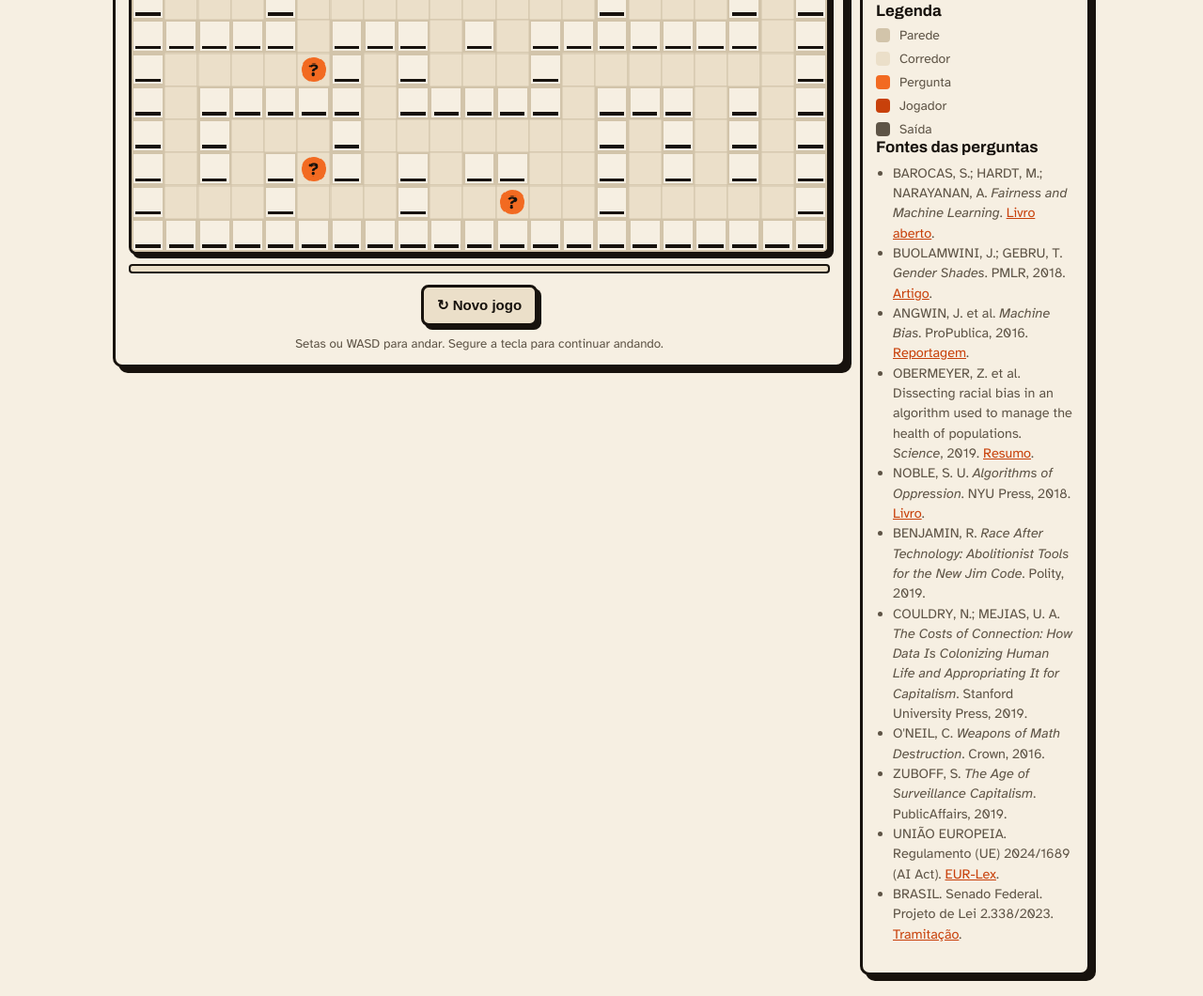
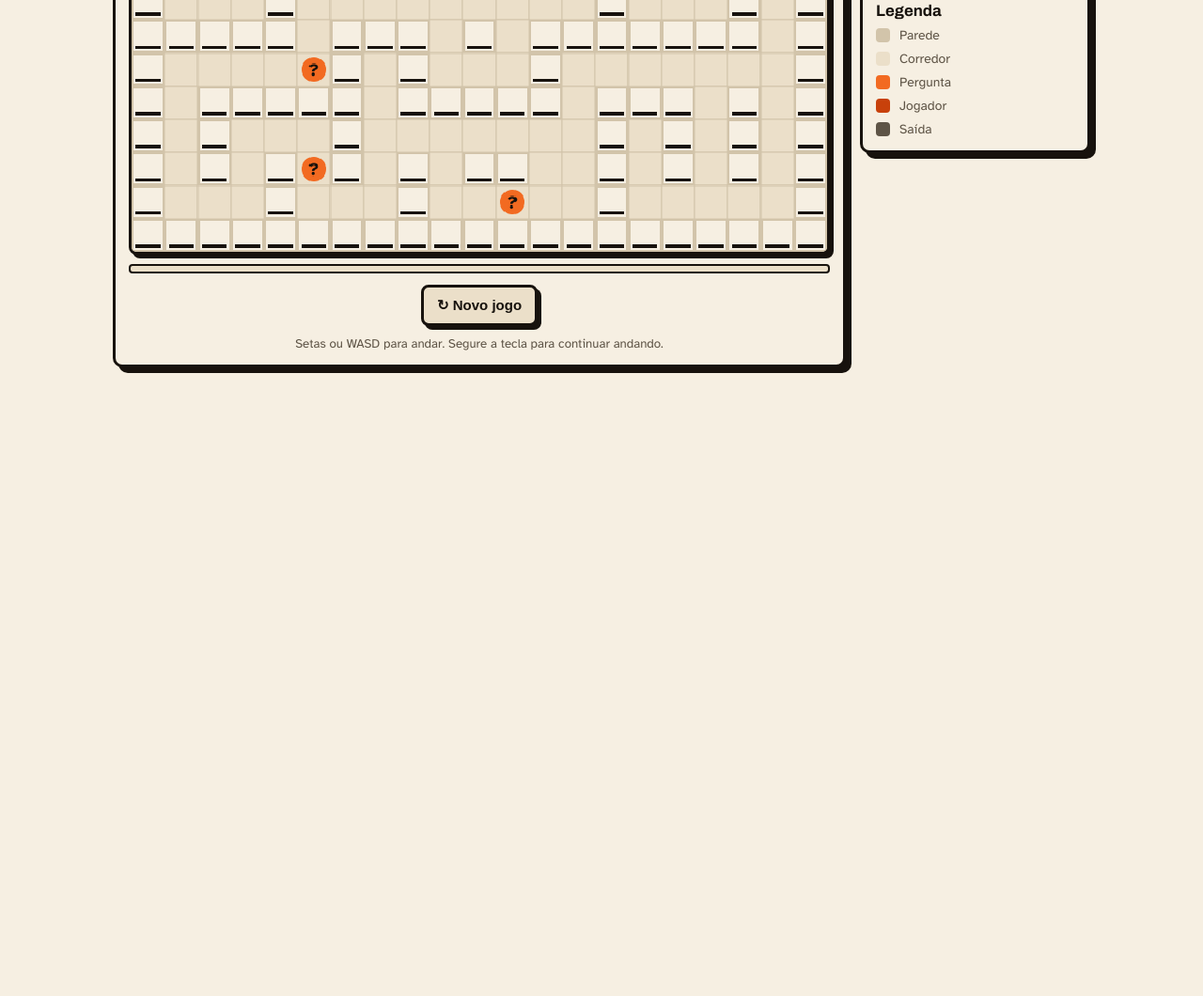
Before and after one commit to YureZeta/Atividade-COMPSOC, a plain HTML site: page labirinto.html in a window 1280 px wide. Shown: the part 418-1478 px from the top of the page at 94% size. After the commit the page ends 831 px from the top, so only its background shows below. Drawn offline with Linux system fonts and the light colour scheme.

Commit message:
Acessibilidade

```diff
--- a/labirinto.css
+++ b/labirinto.css
@@ -7,7 +7,7 @@ body{margin:0;min-height:100vh;padding:22px 12px;background:var(--bg);color:var(
 :focus-visible{outline:3px solid var(--gold);outline-offset:3px}
 main{width:min(1040px,100%);margin:auto}
 header{text-align:center;margin-bottom:16px}h1,h2{font-family:var(--display);line-height:1.05}h1{font-size:clamp(1.7rem,4vw,2.5rem);margin:0 0 5px}header p{margin:0;color:var(--muted)}
-/* Tabuleiro, HUD e painel lateral com instruções/legenda/fontes. */
+/* Tabuleiro, HUD e painel lateral com instruções e legenda. */
 .layout{display:grid;grid-template-columns:minmax(0,1fr) 245px;gap:15px;align-items:start}
 .panel,.side{background:var(--panel);border:3px solid var(--edge);border-radius:10px;padding:14px;box-shadow:6px 6px 0 var(--shadow)}
 .hud{display:flex;gap:8px 18px;flex-wrap:wrap;justify-content:space-between;margin:0 2px 12px;font-weight:700}
@@ -22,7 +22,6 @@ button.secondary{background:var(--paper-2);color:var(--text)}
 .hint{text-align:center;color:var(--muted);font-size:.83rem;margin:10px 0 0}
 .side h2{font-size:1.05rem;margin:2px 0 8px}.side p,.side li{font-size:.9rem;color:var(--muted);line-height:1.48}.side ul{padding-left:18px;margin:8px 0 16px}
 .legend{display:grid;grid-template-columns:17px 1fr;gap:8px;align-items:center;font-size:.87rem;color:var(--muted)}.swatch{width:15px;height:15px;border-radius:4px}
-.source-list{font-size:.82rem!important}.source-list a{color:var(--machine)}
 .progress{height:10px;background:var(--paper-2);border:2px solid var(--edge);border-radius:4px;overflow:hidden;margin-top:10px}.progress>div{height:100%;width:0;background:var(--gold);transition:width .25s}
 .mobile-pad{display:none;grid-template-columns:repeat(3,48px);gap:6px;justify-content:center;margin-top:12px}.mobile-pad button{padding:10px 0;font-size:1.1rem}.mobile-pad button:nth-child(1){grid-column:2}.mobile-pad button:nth-child(2){grid-column:1;grid-row:2}.mobile-pad button:nth-child(3){grid-column:2;grid-row:2}.mobile-pad button:nth-child(4){grid-column:3;grid-row:2}
 /* Diálogos para perguntas e conclusão de fase. */
@@ -31,5 +30,5 @@ button.secondary{background:var(--paper-2);color:var(--text)}
 .tag{font-size:.75rem;text-transform:uppercase;letter-spacing:.13em;color:var(--gold);font-weight:850}.dialog h2{margin:8px 0}.dialog p{color:var(--text);line-height:1.5}
 .answers{display:grid;gap:9px;margin-top:15px}.answers button{text-align:left;background:var(--paper-2);color:var(--text);border:2px solid var(--edge);line-height:1.35}.answers button.correct{border-color:var(--edge);background:var(--machine-soft);box-shadow:4px 4px 0 var(--shadow)}.answers button.wrong{border-color:var(--alert);background:var(--alert-soft);box-shadow:4px 4px 0 var(--alert)}
 .feedback{min-height:45px;margin-top:12px;line-height:1.45;color:var(--text)}.actions{display:flex;justify-content:flex-end;gap:8px;margin-top:12px}
-@media(max-width:760px){.layout{grid-template-columns:1fr}.side{display:grid;grid-template-columns:1fr 1fr;gap:8px}.side h2{grid-column:1/-1}.side .sources{grid-column:1/-1}.mobile-pad{display:grid}}
+@media(max-width:760px){.layout{grid-template-columns:1fr}.side{display:grid;grid-template-columns:1fr 1fr;gap:8px}.side h2{grid-column:1/-1}.mobile-pad{display:grid}}
 @media(max-width:480px){body{padding:14px 7px}.panel,.side{padding:9px}.side{grid-template-columns:1fr}.hud{font-size:.88rem}}
--- a/labirinto.html
+++ b/labirinto.html
@@ -38,19 +38,6 @@
     <span class="swatch" style="background:var(--machine)"></span><span>Jogador</span>
     <span class="swatch" style="background:var(--purple)"></span><span>Saída</span>
   </div></div>
-  <div class="sources"><h2>Fontes das perguntas</h2><ul class="source-list">
-    <li>BAROCAS, S.; HARDT, M.; NARAYANAN, A. <i>Fairness and Machine Learning</i>. <a href="https://fairmlbook.org/" target="_blank" rel="noopener">Livro aberto</a>.</li>
-    <li>BUOLAMWINI, J.; GEBRU, T. <i>Gender Shades</i>. PMLR, 2018. <a href="https://proceedings.mlr.press/v81/buolamwini18a.html" target="_blank" rel="noopener">Artigo</a>.</li>
-    <li>ANGWIN, J. et al. <i>Machine Bias</i>. ProPublica, 2016. <a href="https://www.propublica.org/article/machine-bias-risk-assessments-in-criminal-sentencing" target="_blank" rel="noopener">Reportagem</a>.</li>
-    <li>OBERMEYER, Z. et al. Dissecting racial bias in an algorithm used to manage the health of populations. <i>Science</i>, 2019. <a href="https://chmi.berkeley.edu/news/dissecting-racial-bias-in-an-algorithm-used-to-manage-the-health-of-populations" target="_blank" rel="noopener">Resumo</a>.</li>
-    <li>NOBLE, S. U. <i>Algorithms of Oppression</i>. NYU Press, 2018. <a href="https://nyupress.org/9781479837243/algorithms-of-oppression/" target="_blank" rel="noopener">Livro</a>.</li>
-    <li>BENJAMIN, R. <i>Race After Technology: Abolitionist Tools for the New Jim Code</i>. Polity, 2019.</li>
-    <li>COULDRY, N.; MEJIAS, U. A. <i>The Costs of Connection: How Data Is Colonizing Human Life and Appropriating It for Capitalism</i>. Stanford University Press, 2019.</li>
-    <li>O'NEIL, C. <i>Weapons of Math Destruction</i>. Crown, 2016.</li>
-    <li>ZUBOFF, S. <i>The Age of Surveillance Capitalism</i>. PublicAffairs, 2019.</li>
-    <li>UNIÃO EUROPEIA. Regulamento (UE) 2024/1689 (AI Act). <a href="https://eur-lex.europa.eu/eli/reg/2024/1689/oj" target="_blank" rel="noopener">EUR-Lex</a>.</li>
-    <li>BRASIL. Senado Federal. Projeto de Lei 2.338/2023. <a href="https://www25.senado.leg.br/web/atividade/materias/-/materia/157233" target="_blank" rel="noopener">Tramitação</a>.</li>
-  </ul></div>
 </aside>
 </section>
 </main>
```
